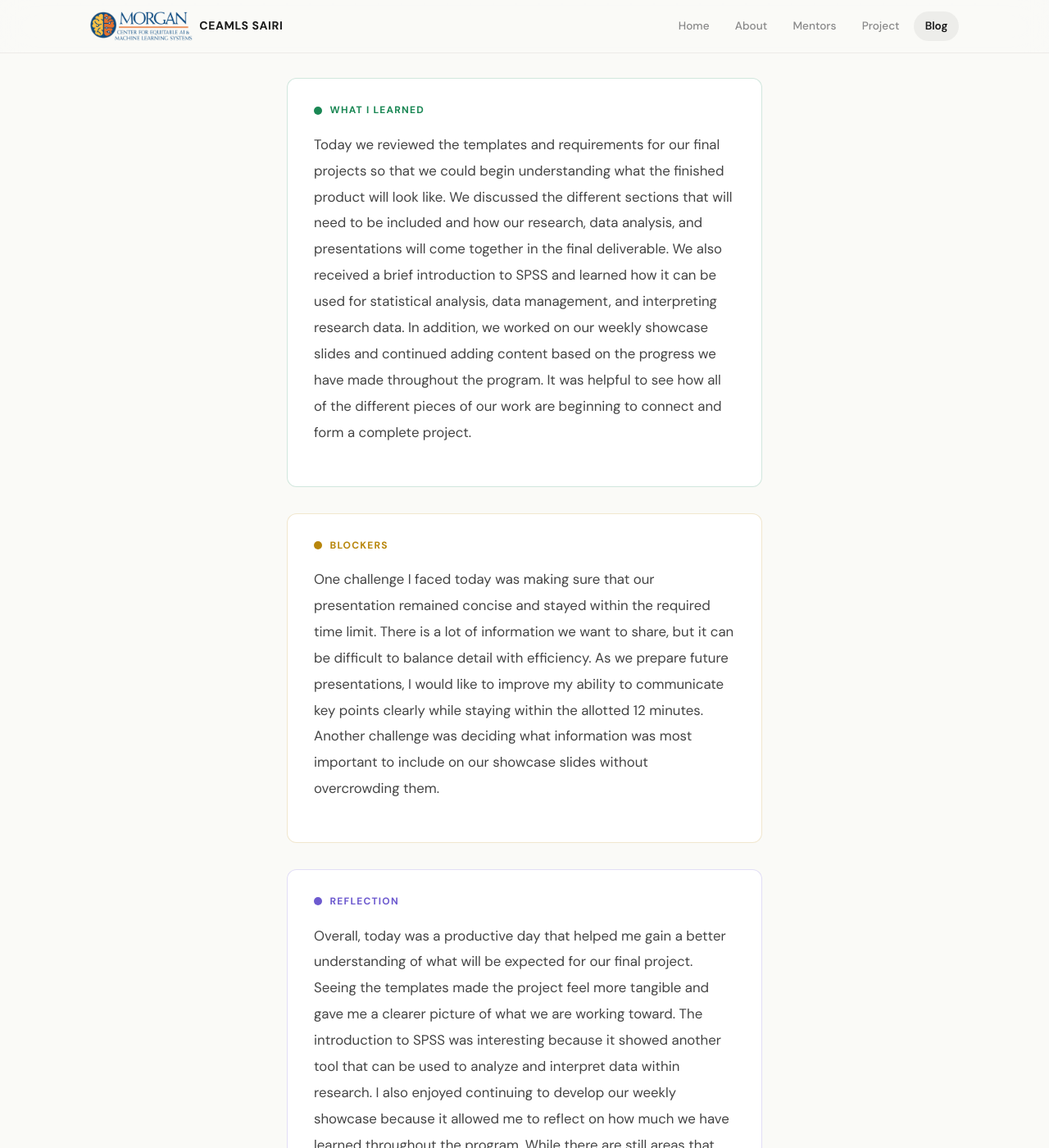
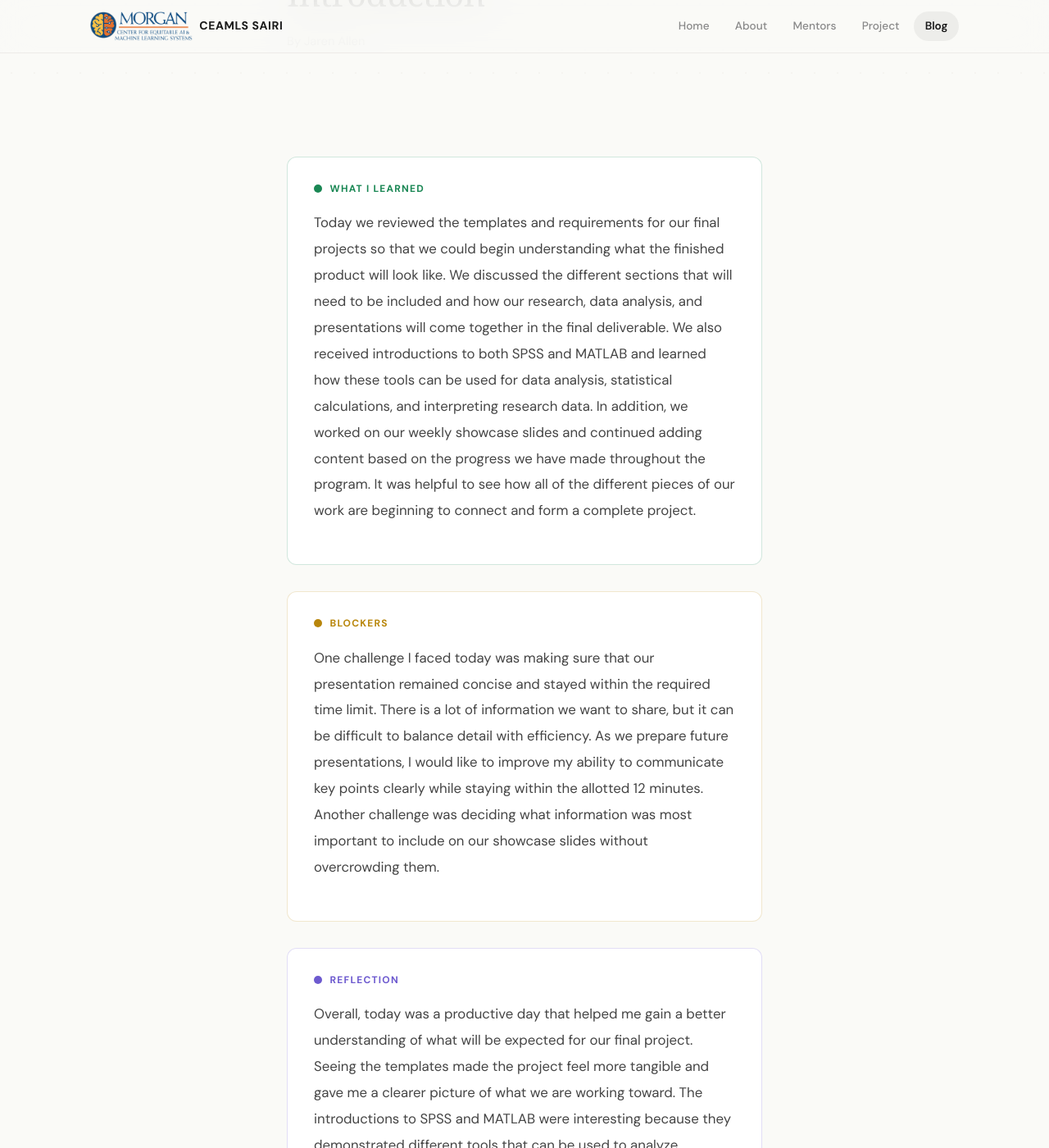
Before and after one commit to jda065/jda065ceamls26.github.io, a Jekyll site: the page built from _posts/2026-06-18-day-18.md, in a window 1280 px wide and 1400 px high, scrolled down 345 px. Shown: the whole window at 82% size. Built offline with Jekyll 4.4.1, drawn with Linux system fonts in a browser that asks for light colours; some web fonts are replaced; some of the changed text lies outside the part shown.

Commit message:
Update 2026-06-18-day-18.md

```diff
--- a/_posts/2026-06-18-day-18.md
+++ b/_posts/2026-06-18-day-18.md
@@ -1,15 +1,18 @@
 ---
 layout: post
-title: "Day 18 — Title"
+title: "Day 18 — Final Project Planning and SPSS Introduction"
 date: 2026-06-18
 permalink: /day18.html
 tags: ["onboarding", "research"]
 
 what_i_learned: |
- Today we reviewed the templates and requirements for our final projects so that we could begin understanding what the finished product will look like. We discussed the different sections that will need to be included and how our research, data analysis, and presentations will come together in the final deliverable. We also received a brief introduction to SPSS and learned how it can be used for statistical analysis, data management, and interpreting research data. In addition, we worked on our weekly showcase slides and continued adding content based on the progress we have made throughout the program. It was helpful to see how all of the different pieces of our work are beginning to connect and form a complete project.
+ Today we reviewed the templates and requirements for our final projects so that we could begin understanding what the finished product will look like. We discussed the different sections that will need to be included and how our research, data analysis, and presentations will come together in the final deliverable. We also received introductions to both SPSS and MATLAB and learned how these tools can be used for data analysis, statistical calculations, and interpreting research data. In addition, we worked on our weekly showcase slides and continued adding content based on the progress we have made throughout the program. It was helpful to see how all of the different pieces of our work are beginning to connect and form a complete project.
+
 blockers: |
  One challenge I faced today was making sure that our presentation remained concise and stayed within the required time limit. There is a lot of information we want to share, but it can be difficult to balance detail with efficiency. As we prepare future presentations, I would like to improve my ability to communicate key points clearly while staying within the allotted 12 minutes. Another challenge was deciding what information was most important to include on our showcase slides without overcrowding them.
+
 reflection: |
- Overall, today was a productive day that helped me gain a better understanding of what will be expected for our final project. Seeing the templates made the project feel more tangible and gave me a clearer picture of what we are working toward. The introduction to SPSS was interesting because it showed another tool that can be used to analyze and interpret data within research. I also enjoyed continuing to develop our weekly showcase because it allowed me to reflect on how much we have learned throughout the program. While there are still areas that need refinement, I can see our work gradually becoming more organized and polished. I am excited to continue building on what we have started and to see how our final project develops over the coming weeks.
+ Overall, today was a productive day that helped me gain a better understanding of what will be expected for our final project. Seeing the templates made the project feel more tangible and gave me a clearer picture of what we are working toward. The introductions to SPSS and MATLAB were interesting because they demonstrated different tools that can be used to analyze, visualize, and interpret data within research. I also enjoyed continuing to develop our weekly showcase because it allowed me to reflect on how much we have learned throughout the program. While there are still areas that need refinement, I can see our work gradually becoming more organized and polished. I am excited to continue building on what we have started and to see how our final project develops over the coming weeks.
+
 
 ---
```
